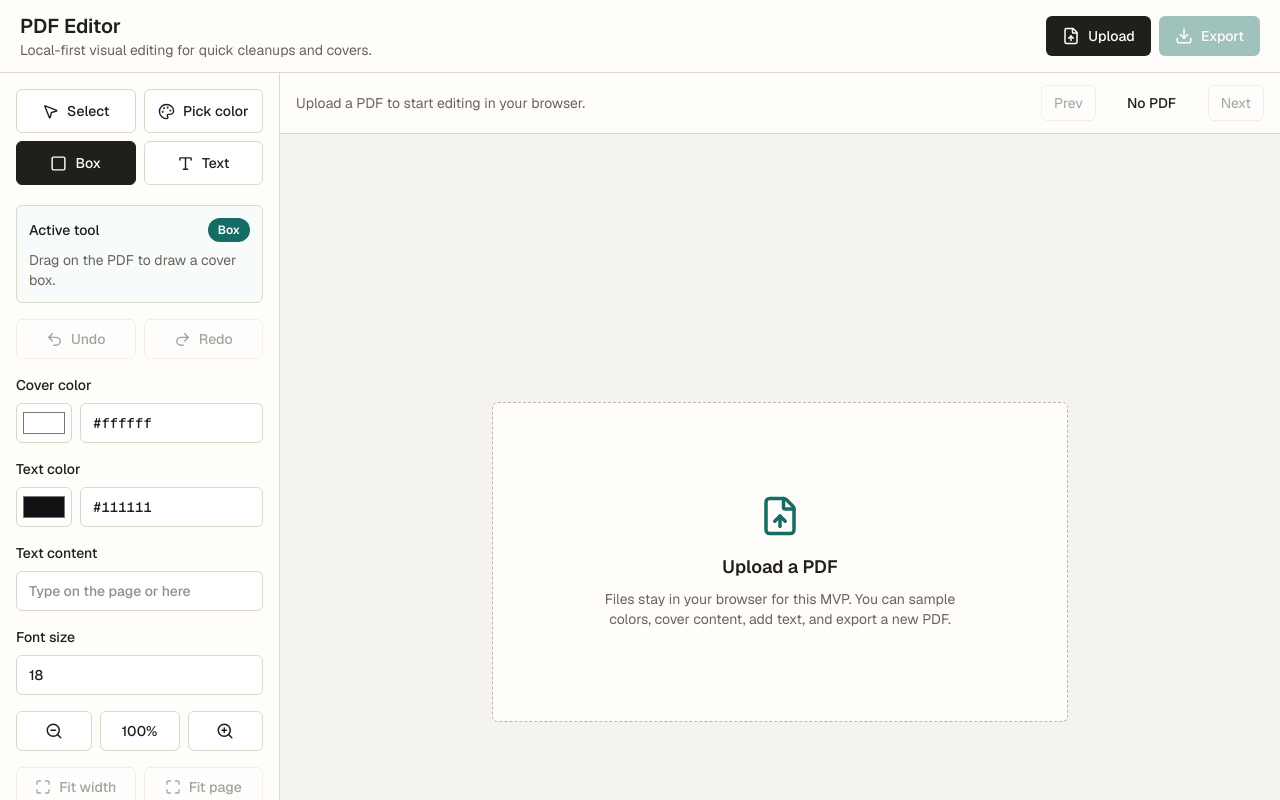
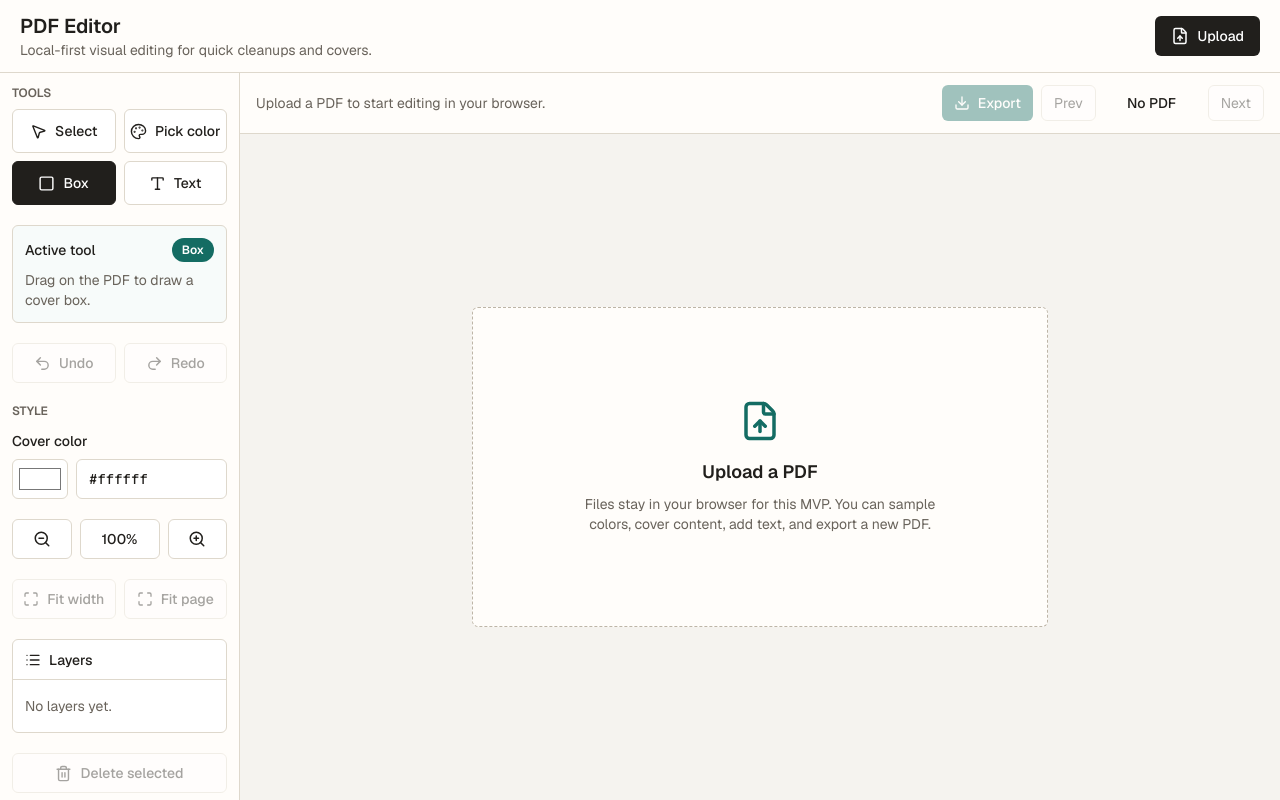
Before and after one commit to pavlinmitev232/pdf-editor, a Next.js app: page / in a window 1280 px wide. Shown: the top 800 px of the page. Built offline with nearby package versions, Linux system fonts and the light colour scheme.

Commit message:
Refine editor UI controls

```diff
--- a/src/components/pdf-editor.tsx
+++ b/src/components/pdf-editor.tsx
@@ -99,6 +99,10 @@ function rgbToHex(red: number, green: number, blue: number) {
   return `#${componentToHex(red)}${componentToHex(green)}${componentToHex(blue)}`;
 }
 
+function isHexColor(value: string) {
+  return /^#[0-9a-fA-F]{6}$/.test(value);
+}
+
 function getBoxFromPoints(startX: number, startY: number, currentX: number, currentY: number) {
   return {
     x: Math.min(startX, currentX),
@@ -132,6 +136,7 @@ export function PdfEditor() {
   const [editingTextId, setEditingTextId] = useState<string | null>(null);
   const [isExporting, setIsExporting] = useState(false);
   const [exportUrl, setExportUrl] = useState<string | null>(null);
+  const [fitAfterRender, setFitAfterRender] = useState(false);
   const [status, setStatus] = useState("Upload a PDF to start editing in your browser.");
 
   const currentOverlays = useMemo(
@@ -144,6 +149,8 @@ export function PdfEditor() {
     [overlays, selectedId],
   );
   const isPlacing = tool === "box" || tool === "text";
+  const showBoxControls = tool === "box" || tool === "pick" || selectedOverlay?.type === "box";
+  const showTextControls = tool === "text" || selectedOverlay?.type === "text";
 
   const commitOverlays = useCallback(
     (nextOverlays: Overlay[]) => {
@@ -198,9 +205,12 @@ export function PdfEditor() {
     ).toString();
 
     const proxy = await pdfjs.getDocument({ data: bytes.slice(0) }).promise;
+    const exportName = file.name
+      .replace(/\.pdf$/i, "")
+      .replace(/(?:-edited)+$/i, "");
     setPdfDocProxy(proxy);
     setPdfBytes(bytes);
-    setFileName(file.name.replace(/\.pdf$/i, "") + "-edited.pdf");
+    setFileName(`${exportName}-edited.pdf`);
     if (exportUrl) {
       URL.revokeObjectURL(exportUrl);
       setExportUrl(null);
@@ -211,6 +221,7 @@ export function PdfEditor() {
     setHistory({ past: [], future: [] });
     setSelectedId(null);
     setEditingTextId(null);
+    setFitAfterRender(true);
     setStatus(`${file.name} loaded. Pick a tool and click on the page.`);
   };
 
@@ -326,7 +337,7 @@ export function PdfEditor() {
       width,
       height,
       color: textColor,
-      text: textValue,
+      text: "",
       fontSize,
     };
 
@@ -480,6 +491,23 @@ export function PdfEditor() {
     }
   };
 
+  const updateSelectedTextColor = (color: string) => {
+    if (!isHexColor(color)) return;
+    setTextColor(color);
+    if (selectedId) {
+      setOverlays((items) =>
+        items.map((overlay) =>
+          overlay.id === selectedId && overlay.type === "text"
+            ? {
+                ...overlay,
+                color,
+              }
+            : overlay,
+        ),
+      );
+    }
+  };
+
   const fitToWidth = () => {
     if (!stageRef.current || !pageInfo) return;
     const availableWidth = stageRef.current.clientWidth - 48;
@@ -493,6 +521,19 @@ export function PdfEditor() {
     const nextZoom = Math.min(availableWidth / pageInfo.width, availableHeight / pageInfo.height);
     setZoom(Math.max(0.45, Math.min(2.5, Number(nextZoom.toFixed(2)))));
   };
+
+  useEffect(() => {
+    if (!fitAfterRender || !stageRef.current || !pageInfo) return;
+    const timeout = window.setTimeout(() => {
+      const availableWidth = stageRef.current?.clientWidth ? stageRef.current.clientWidth - 48 : pageInfo.width;
+      const availableHeight = stageRef.current?.clientHeight ? stageRef.current.clientHeight - 48 : pageInfo.height;
+      const nextZoom = Math.min(availableWidth / pageInfo.width, availableHeight / pageInfo.height);
+      setZoom(Math.max(0.55, Math.min(1.75, Number(nextZoom.toFixed(2)))));
+      setFitAfterRender(false);
+    }, 0);
+
+    return () => window.clearTimeout(timeout);
+  }, [fitAfterRender, pageInfo]);
 
   useEffect(() => {
     const handleKeyDown = (event: KeyboardEvent) => {
@@ -604,8 +645,8 @@ export function PdfEditor() {
   };
 
   return (
-    <main className="flex min-h-screen flex-col bg-[#f5f3ef] text-[#211f1c]">
-      <header className="flex flex-wrap items-center justify-between gap-4 border-b border-[#ded8cc] bg-[#fffdfa] px-5 py-3">
+    <main className="flex h-screen overflow-hidden flex-col bg-[#f5f3ef] text-[#211f1c]">
+      <header className="flex shrink-0 flex-wrap items-center justify-between gap-4 border-b border-[#ded8cc] bg-[#fffdfa] px-5 py-3">
         <div>
           <h1 className="text-xl font-semibold">PDF Editor</h1>
           <p className="text-sm text-[#69635b]">Local-first visual editing for quick cleanups and covers.</p>
@@ -616,30 +657,14 @@ export function PdfEditor() {
             Upload
             <input className="sr-only" type="file" accept="application/pdf" onChange={loadPdf} />
           </label>
-          <button
-            className="inline-flex h-10 cursor-pointer items-center gap-2 rounded-md bg-[#146c63] px-4 text-sm font-medium text-white hover:bg-[#0f5e56] disabled:cursor-not-allowed disabled:opacity-40 disabled:hover:bg-[#146c63]"
-            disabled={!pdfBytes || overlays.length === 0 || isExporting}
-            type="button"
-            onClick={exportPdf}
-          >
-            <Download size={18} />
-            {isExporting ? "Exporting" : "Export"}
-          </button>
-          {exportUrl ? (
-            <a
-              className="inline-flex h-10 cursor-pointer items-center gap-2 rounded-md border border-[#146c63] bg-white px-4 text-sm font-medium text-[#146c63] hover:bg-[#e5f3ef]"
-              href={exportUrl}
-              download={fileName}
-            >
-              <Download size={18} />
-              Download ready
-            </a>
-          ) : null}
         </div>
       </header>
 
-      <section className="grid flex-1 grid-cols-1 lg:grid-cols-[280px_1fr]">
-        <aside className="border-b border-[#ded8cc] bg-[#fffdfa] p-4 lg:border-b-0 lg:border-r">
+      <section className="grid min-h-0 flex-1 grid-cols-[240px_minmax(0,1fr)]">
+        <aside className="min-h-0 overflow-auto border-r border-[#ded8cc] bg-[#fffdfa] p-3">
+          <div className="space-y-5">
+            <section>
+              <h2 className="mb-2 text-xs font-semibold uppercase tracking-normal text-[#69635b]">Tools</h2>
               <div className="grid grid-cols-2 gap-2">
                 {toolOptions.map((option) => {
                   const Icon = option.icon;
@@ -661,8 +686,8 @@ export function PdfEditor() {
                   );
                 })}
               </div>
+            </section>
 
-          <div className="mt-5 space-y-4">
             <div className="rounded-md border border-[#ded8cc] bg-[#f7fbfa] p-3 text-sm">
               <div className="flex items-center justify-between gap-3">
                 <span className="font-medium">Active tool</span>
@@ -704,6 +729,10 @@ export function PdfEditor() {
               </button>
             </div>
 
+            {(showBoxControls || showTextControls) ? (
+              <section className="space-y-3">
+                <h2 className="text-xs font-semibold uppercase tracking-normal text-[#69635b]">Style</h2>
+                {showBoxControls ? (
                   <label className="block text-sm font-medium">
                     Cover color
                     <div className="mt-2 flex items-center gap-2">
@@ -716,11 +745,18 @@ export function PdfEditor() {
                       <input
                         className="h-10 min-w-0 flex-1 rounded-md border border-[#ded8cc] bg-white px-3 font-mono text-sm"
                         value={pickedColor}
-                  onChange={(event) => setPickedColor(event.target.value)}
+                        onChange={(event) => {
+                          if (isHexColor(event.target.value)) {
+                            setPickedColor(event.target.value);
+                          }
+                        }}
                       />
                     </div>
                   </label>
+                ) : null}
 
+                {showTextControls ? (
+                  <>
                     <label className="block text-sm font-medium">
                       Text color
                       <div className="mt-2 flex items-center gap-2">
@@ -728,22 +764,12 @@ export function PdfEditor() {
                           className="h-10 w-14 rounded-md border border-[#ded8cc] bg-white p-1"
                           type="color"
                           value={textColor}
-                  onChange={(event) => {
-                    setTextColor(event.target.value);
-                    if (selectedOverlay?.type === "text") {
-                      updateOverlay(selectedOverlay.id, { color: event.target.value });
-                    }
-                  }}
+                          onChange={(event) => updateSelectedTextColor(event.target.value)}
                         />
                         <input
                           className="h-10 min-w-0 flex-1 rounded-md border border-[#ded8cc] bg-white px-3 font-mono text-sm"
                           value={textColor}
-                  onChange={(event) => {
-                    setTextColor(event.target.value);
-                    if (selectedOverlay?.type === "text") {
-                      updateOverlay(selectedOverlay.id, { color: event.target.value });
-                    }
-                  }}
+                          onChange={(event) => updateSelectedTextColor(event.target.value)}
                         />
                       </div>
                     </label>
@@ -783,6 +809,10 @@ export function PdfEditor() {
                         }}
                       />
                     </label>
+                  </>
+                ) : null}
+              </section>
+            ) : null}
 
             <div className="flex gap-2">
               <button
@@ -829,7 +859,7 @@ export function PdfEditor() {
               </button>
             </div>
 
-            <div className="rounded-md border border-[#ded8cc] bg-white">
+            <section className="rounded-md border border-[#ded8cc] bg-white">
               <div className="flex h-10 items-center gap-2 border-b border-[#ded8cc] px-3 text-sm font-medium">
                 <List size={16} />
                 Layers
@@ -855,7 +885,7 @@ export function PdfEditor() {
                           {overlay.type === "box" ? "Box" : overlay.text?.trim() || "Text"}
                         </span>
                         <span className="shrink-0 text-xs text-[#69635b]">
-                          p{overlay.page} · {overlays.length - index}
+                          p{overlay.page} - {overlays.length - index}
                         </span>
                       </button>
                     ))}
@@ -863,7 +893,7 @@ export function PdfEditor() {
               ) : (
                 <div className="px-3 py-4 text-sm text-[#69635b]">No layers yet.</div>
               )}
-            </div>
+            </section>
 
             <button
               className="flex h-10 w-full items-center justify-center gap-2 rounded-md border border-[#ded8cc] bg-white text-sm font-medium disabled:cursor-not-allowed disabled:opacity-40"
@@ -877,8 +907,8 @@ export function PdfEditor() {
           </div>
         </aside>
 
-        <section className="flex min-w-0 flex-col">
-          <div className="flex flex-wrap items-center justify-between gap-3 border-b border-[#ded8cc] bg-[#fffdfa] px-4 py-3">
+        <section className="flex min-h-0 min-w-0 flex-col">
+          <div className="flex shrink-0 flex-wrap items-center justify-between gap-3 border-b border-[#ded8cc] bg-[#fffdfa] px-4 py-3">
             <div className="min-w-0">
               <div className="truncate text-sm text-[#69635b]">{status}</div>
               {overlays.length ? (
@@ -887,7 +917,26 @@ export function PdfEditor() {
                 </div>
               ) : null}
             </div>
-            <div className="flex items-center gap-2">
+            <div className="flex flex-wrap items-center gap-2">
+              <button
+                className="inline-flex h-9 cursor-pointer items-center gap-2 rounded-md bg-[#146c63] px-3 text-sm font-medium text-white hover:bg-[#0f5e56] disabled:cursor-not-allowed disabled:opacity-40 disabled:hover:bg-[#146c63]"
+                disabled={!pdfBytes || overlays.length === 0 || isExporting}
+                type="button"
+                onClick={exportPdf}
+              >
+                <Download size={16} />
+                {isExporting ? "Exporting" : "Export"}
+              </button>
+              {exportUrl ? (
+                <a
+                  className="inline-flex h-9 cursor-pointer items-center gap-2 rounded-md border border-[#146c63] bg-white px-3 text-sm font-medium text-[#146c63] hover:bg-[#e5f3ef]"
+                  href={exportUrl}
+                  download={fileName}
+                >
+                  <Download size={16} />
+                  Download ready
+                </a>
+              ) : null}
               <button
                 className="h-9 rounded-md border border-[#ded8cc] bg-white px-3 text-sm disabled:opacity-40"
                 disabled={pageNumber <= 1}
@@ -971,7 +1020,7 @@ export function PdfEditor() {
                       selectedId === overlay.id
                         ? "outline outline-2 outline-[#146c63]"
                         : overlay.type === "box"
-                          ? "outline outline-1 outline-dashed outline-[#146c63]/70"
+                          ? "outline outline-1 outline-transparent hover:outline-[#146c63]/35"
                           : "outline outline-1 outline-transparent"
                     }`}
                     style={{
@@ -987,6 +1036,10 @@ export function PdfEditor() {
                     }}
                     onPointerDown={(event) => {
                       event.stopPropagation();
+                      if (tool === "select" && selectedId === overlay.id && overlay.type === "box") {
+                        startDrag(event, overlay, "move");
+                        return;
+                      }
                       selectOverlay(overlay);
                     }}
                     onPointerMove={continueDrag}
@@ -1016,13 +1069,12 @@ export function PdfEditor() {
                     {selectedId === overlay.id ? (
                       <>
                         <div
-                          className="absolute -top-7 left-0 flex h-6 cursor-move items-center rounded bg-[#146c63] px-2 text-[11px] font-semibold text-white shadow-sm"
+                          className="absolute -top-2 -left-2 h-4 w-4 cursor-move rounded-sm border border-white bg-[#146c63] shadow-sm"
+                          title="Drag to move"
                           onPointerDown={(event) => startDrag(event, overlay, "move")}
                           onPointerMove={continueDrag}
                           onPointerUp={() => setDragState(null)}
-                        >
-                          Move
-                        </div>
+                        />
                         <div
                           className="absolute -bottom-1.5 -right-1.5 h-3.5 w-3.5 cursor-nwse-resize rounded-sm border border-white bg-[#146c63]"
                           onPointerDown={(event) => startDrag(event, overlay, "resize")}
```
Lines whose indentation alone changed are shown as unchanged.
